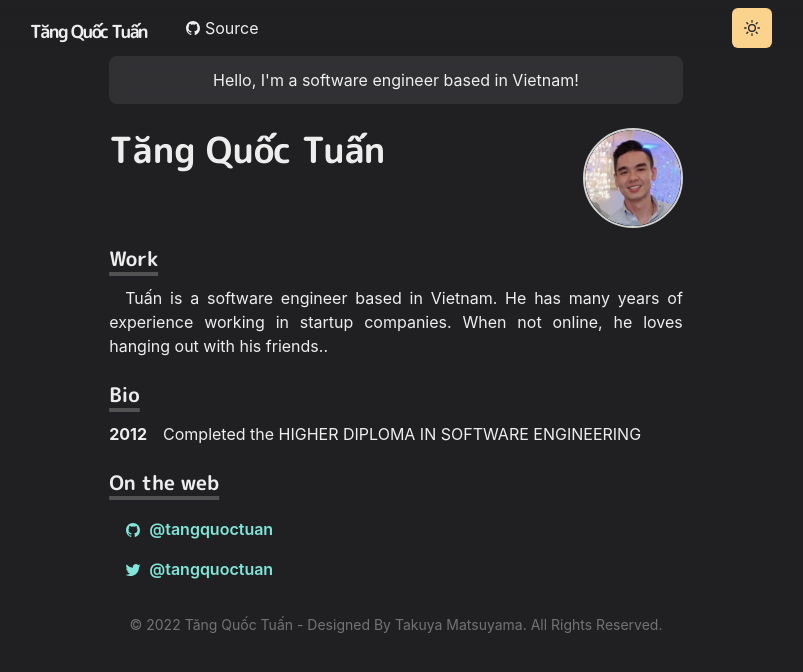
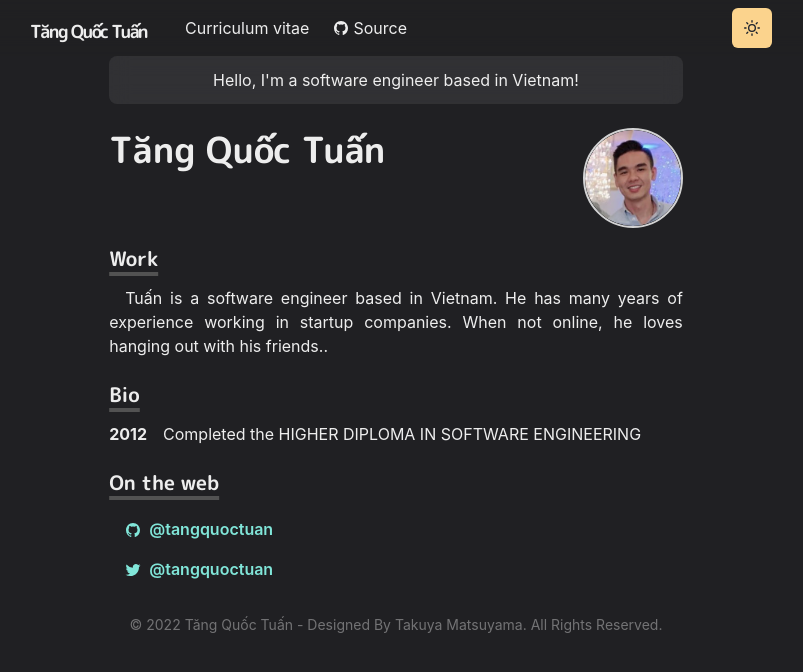
Before and after one commit to tangquoctuan/tangquoctuan-portfolio, a Next.js app: page / in a window 1280 px wide. Shown: the top 672 px of the page, without its empty margins (244-1047 px from the left). Built offline with nearby package versions, Linux system fonts and the light colour scheme.

Commit message:
fix typo

```diff
--- a/components/navbar.js
+++ b/components/navbar.js
@@ -74,9 +74,9 @@ const Navbar = props => {
           {/*<LinkItem href="/works" path={path}>*/}
           {/*  Works*/}
           {/*</LinkItem>*/}
-          {/*<LinkItem href="/posts" path={path}>*/}
-          {/*  Posts*/}
-          {/*</LinkItem>*/}
+          <LinkItem href="https://tangquoctuan.github.io/" path={path}>
+            Curriculum vitae
+          </LinkItem>
           <LinkItem
             target="_blank"
             href="https://github.com/tangquoctuan/tangquoctuan-portfolio"
@@ -106,9 +106,14 @@ const Navbar = props => {
                 <NextLink href="/" passHref>
                   <MenuItem as={Link}>About</MenuItem>
                 </NextLink>
-                {/*<NextLink href="/works" passHref>*/}
-                {/*  <MenuItem as={Link}>Works</MenuItem>*/}
-                {/*</NextLink>*/}
+                <NextLink href="https://tangquoctuan.github.io/" passHref>
+                  <MenuItem
+                      as={Link}
+                      target="_blank"
+                  >
+                    Curriculum vitae
+                  </MenuItem>
+                </NextLink>
                 {/*<NextLink href="/posts" passHref>*/}
                 {/*  <MenuItem as={Link}>Posts</MenuItem>*/}
                 {/*</NextLink>*/}
```
